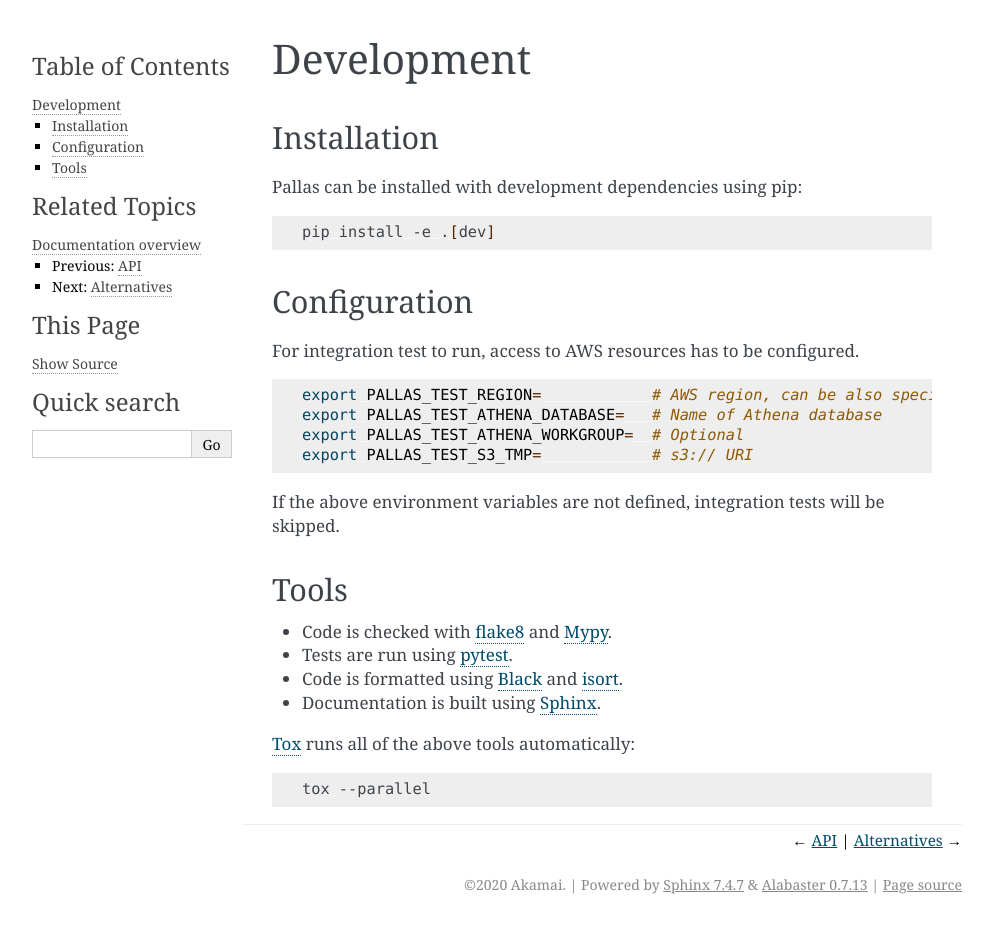
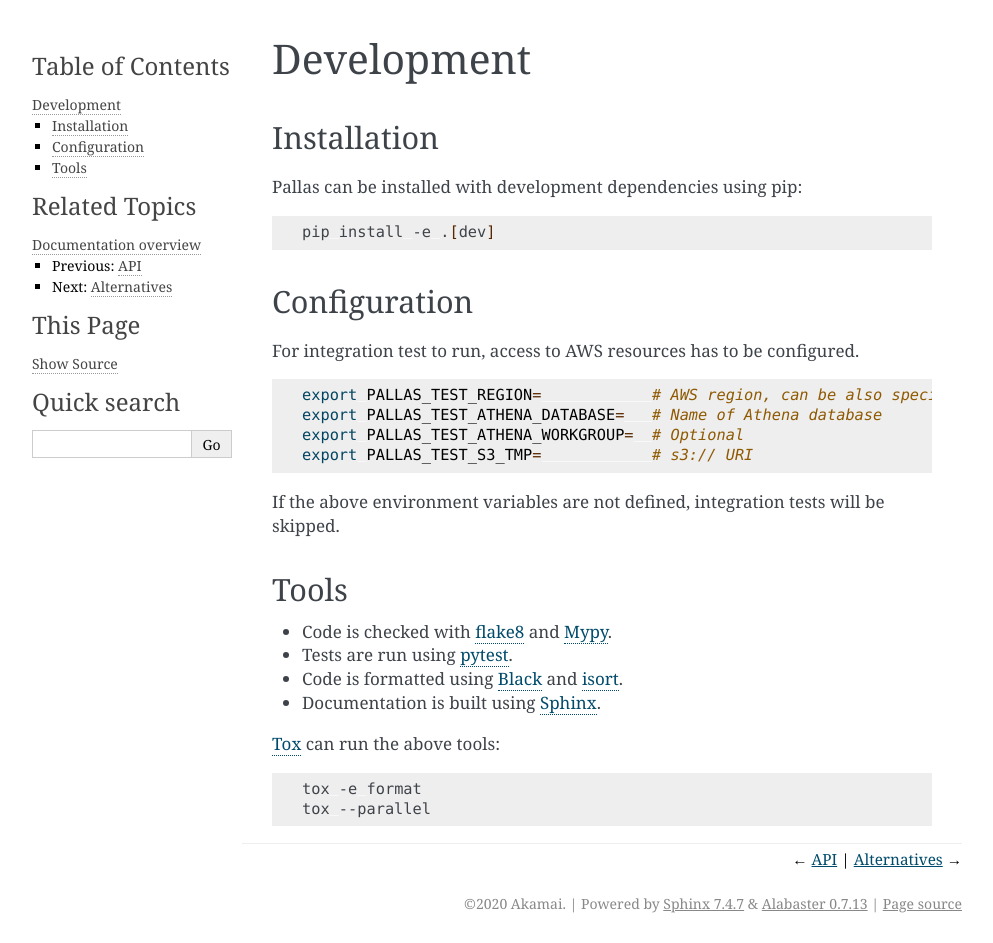
Before and after one commit to akamai/pallas, a Sphinx documentation site: the page built from docs/develop.rst, in a window 1280 px wide and 943 px high. Shown: the whole window, without its empty margins (148-1141 px from the left). Built offline with Sphinx 7.4.7, drawn with Linux system fonts in a browser that asks for light colours.

Commit message:
Add tox env to format code using Black and isort.

```diff
--- a/docs/develop.rst
+++ b/docs/develop.rst
@@ -35,11 +35,13 @@ Tools
 * Code is formatted using Black_ and isort_.
 * Documentation is built using Sphinx_.
 
-Tox_ runs all of the above tools automatically:
+Tox_ can run the above tools:
 
 .. code-block:: shell
 
+    tox -e format
     tox --parallel
+
 
 .. _Black: https://black.readthedocs.io
 .. _flake8: https://flake8.pycqa.org
```
Also changed, not shown: 1 other file.
